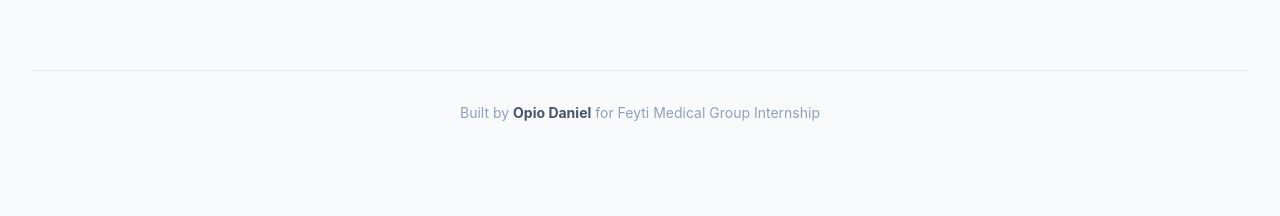
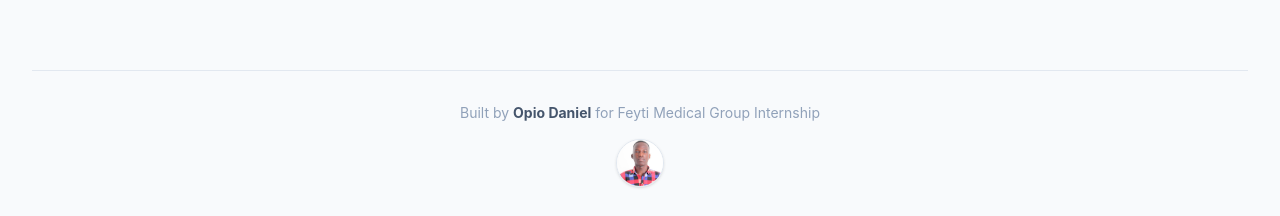
Before and after one commit to opiodaniel/feyti-doc-assistant, a React app in the folder frontend/: page / in a window 1280 px wide. Shown: the part 617-833 px from the top of the page. Before the commit the page ends 800 px from the top, so only its background shows below. Built offline with nearby package versions, Linux system fonts and the light colour scheme; no server answers; the HTML template or start-up script is replaced by a standard one.

Commit message:
Branding: Moved profile picture to local public directory for better reliability

```diff
--- a/frontend/src/App.jsx
+++ b/frontend/src/App.jsx
@@ -200,8 +200,16 @@ function App() {
         )}
       </div>
 
-      <footer className="mt-20 text-center text-slate-400 text-sm border-t border-slate-200 pt-8">
-        Built by <span className="font-bold text-slate-600">Opio Daniel</span> for Feyti Medical Group Internship
+      <footer className="mt-20 text-center text-slate-400 text-sm border-t border-slate-200 pt-8 flex flex-col items-center gap-4">
+        <p>
+          Built by <span className="font-bold text-slate-600">Opio Daniel</span> for Feyti Medical Group Internship
+        </p>
+        <img
+          src="/profile.png"
+          alt="Opio Daniel"
+          className="w-12 h-12 rounded-full border border-slate-200 object-cover shadow-sm"
+          onError={(e) => { e.target.style.display = 'none' }}
+        />
       </footer>
     </div>
   );
```
Also changed, not shown: frontend/public/profile.png (added).
